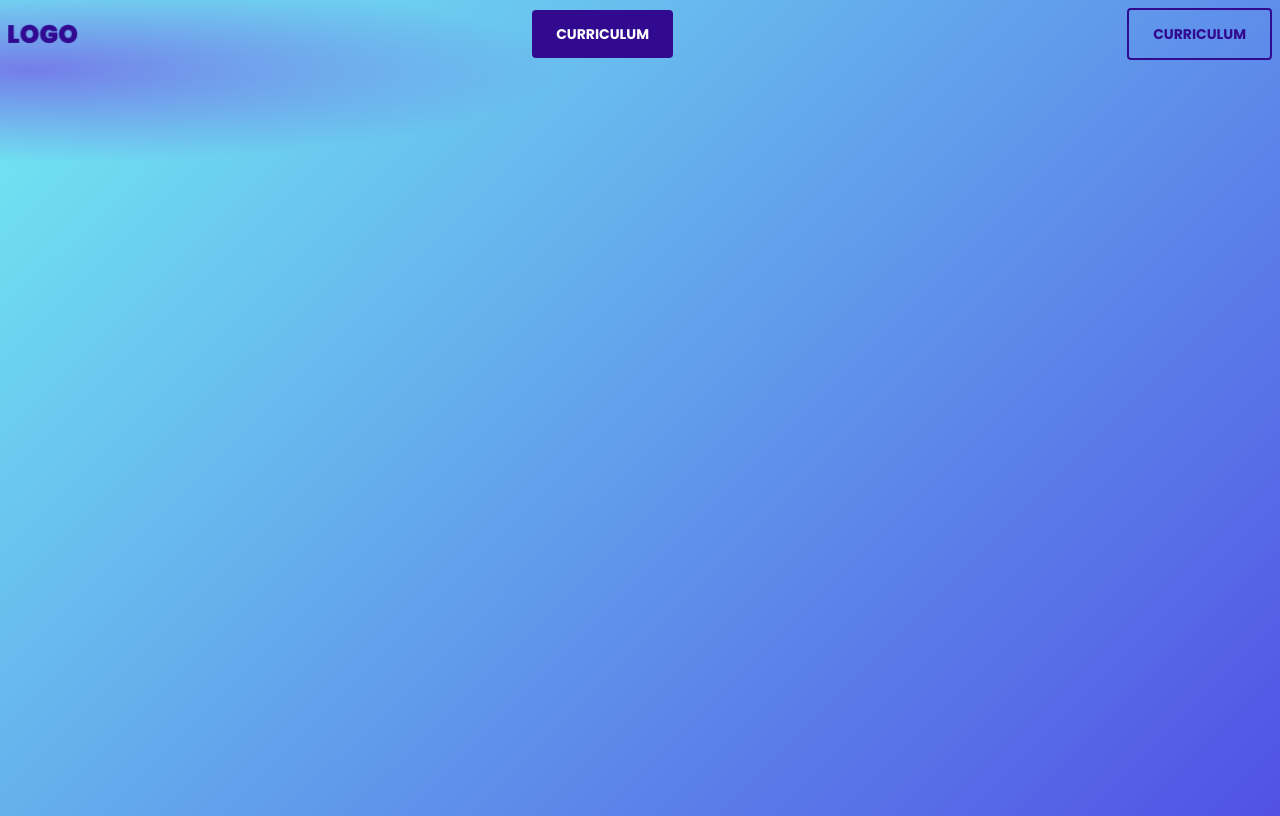
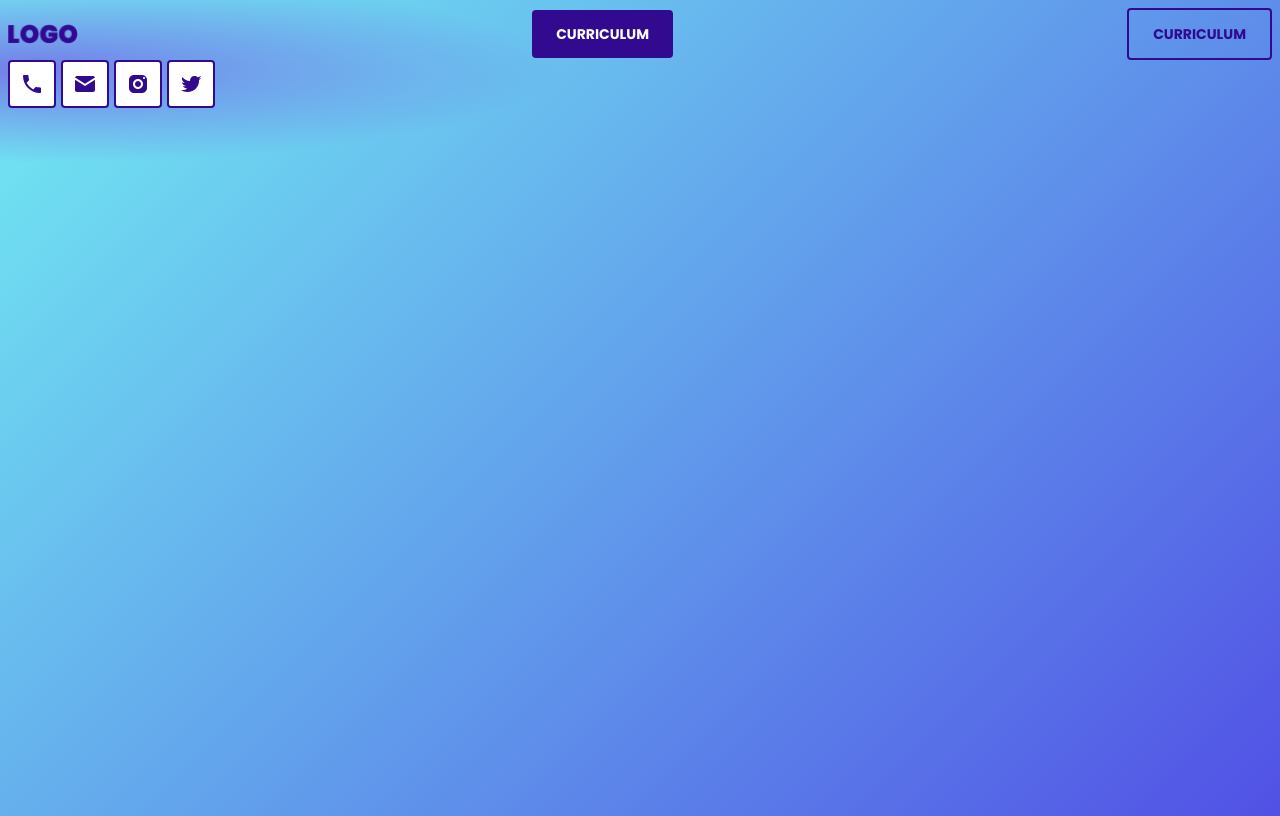
Before and after one commit to yersonreyes/reto-jaume, a plain HTML site: page index.html in a window 1280 px wide. Drawn offline with Linux system fonts and the light colour scheme.

Commit message:
creado componente button-icon

```diff
--- /dev/null
+++ b/css/css/button-icon.css
@@ -0,0 +1,13 @@
+.button-icon{
+    padding: 10px;
+    border-radius: 4px;
+    background: var(--white);
+    border: 2px solid var(--purple);
+    text-decoration: none;
+    display: inline-flex;
+}
+
+.button-icon img{
+    vertical-align: middle;
+
+}
--- a/css/index.css
+++ b/css/index.css
@@ -1,5 +1,6 @@
 @import "./css/header.css";
 @import "./css/button.css";
+@import "./css/button-icon.css";
 :root {
   --fontbase: 'Poppins', sans-serif ;
   --gradient: radial-gradient(41.48% 11.48% at 2.38% 8.52%, #747DE9 0%, rgba(255, 255, 255, 0) 100%), linear-gradient(135deg, #72EDF2 0%, #5151E5 100%);;
--- a/index.html
+++ b/index.html
@@ -16,5 +16,10 @@
     <button class="button">Curriculum</button>
     <button class="button is-secondary">Curriculum</button>
   </header>
+
+  <a class="button-icon"><img src="./icons/icon-phone.svg"></a>
+  <a class="button-icon"><img src="./icons/icon-important_mail.svg"></a>
+  <a class="button-icon"><img src="./icons/icon-instagram.svg"></a>
+  <a class="button-icon"><img src="./icons/icon-twitter_squared.svg"></a>
 </body>
 </html>
```
Also changed, not shown: 1 other file.
